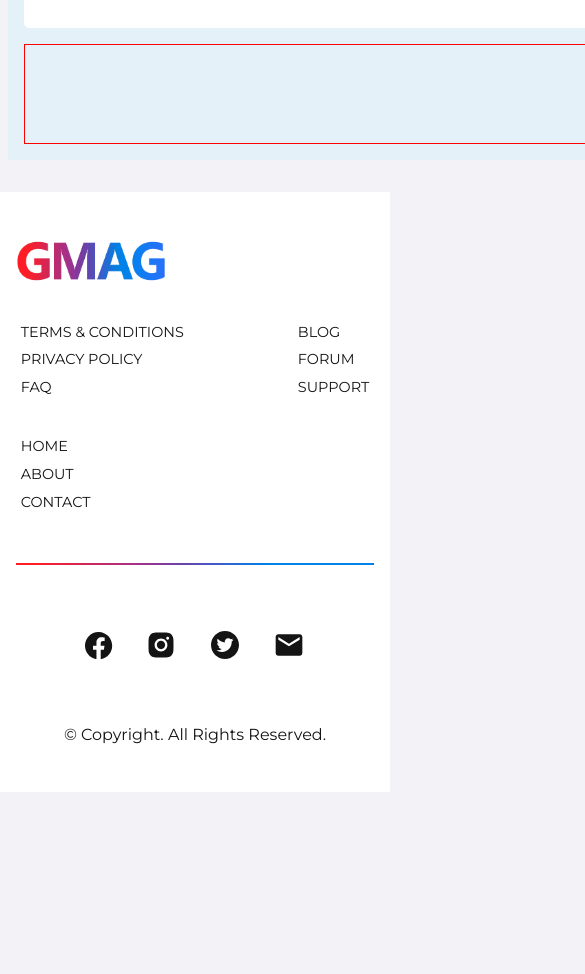
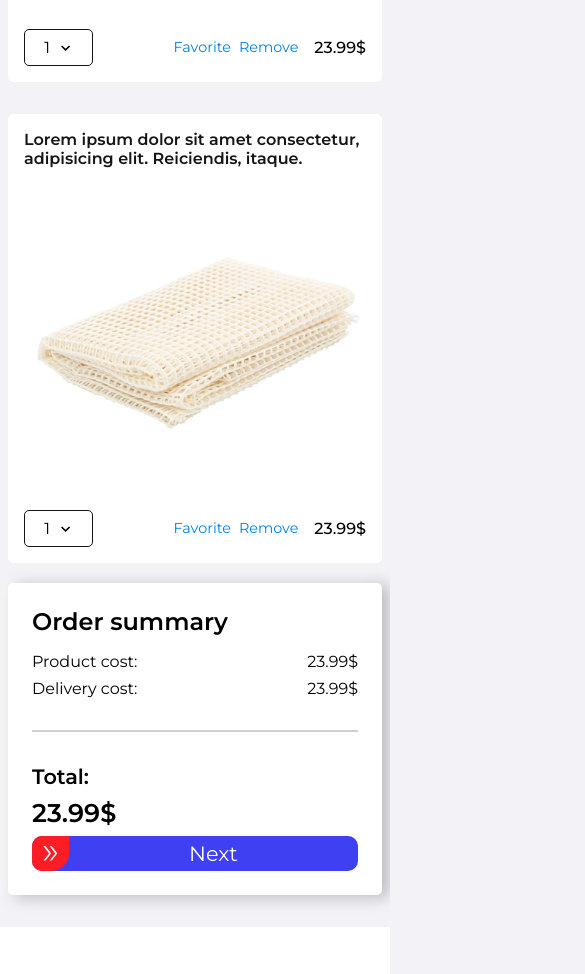
Before and after one commit to Aur71/eShop, a Next.js app: page /cart in a window 390 px wide. Shown: the part 1020-1994 px from the top of the page, 585 px wide, since content can reach past the window. Before the commit the page ends 1812 px from the top, so only its background shows below. Built offline with nearby package versions, Linux system fonts and the light colour scheme.

Commit message:
Cart done

```diff
--- a/components/cart/CheckOut.jsx
+++ b/components/cart/CheckOut.jsx
@@ -1,7 +1,38 @@
 import styles from '../../styles/cart/CheckOut.module.scss';
 
+// MEDIA
+import { AiOutlineDoubleRight } from 'react-icons/ai';
+
 const CheckOut = () => {
-  return <div className={styles.checkOut}>CheckOut</div>;
+  return (
+    <div className={styles.checkOut}>
+      <div className={styles.summory}>
+        <h2>Order summary</h2>
+
+        <p>
+          Product cost: <span>23.99$</span>
+        </p>
+
+        <p>
+          Delivery cost: <span>23.99$</span>
+        </p>
+      </div>
+
+      <div className={styles.line}></div>
+
+      <div className={styles.total}>
+        <h3>Total:</h3>
+        <h4>23.99$</h4>
+
+        <button>
+          <span>
+            <AiOutlineDoubleRight />
+          </span>
+          <span>Next</span>
+        </button>
+      </div>
+    </div>
+  );
 };
 
 export default CheckOut;
--- a/components/cart/Product.jsx
+++ b/components/cart/Product.jsx
@@ -66,10 +66,29 @@ const Product = () => {
           </div>
         </div>
 
-        <div className={styles.actionsContainer}></div>
+        <div className={styles.actionsContainer}>
+          <p>23.99$</p>
+
+          <div className={styles.btnContainer}>
+            <button>favorite</button>
+            <button>remove</button>
+          </div>
+        </div>
       </div>
 
-      <div className={styles.price}></div>
+      <div className={styles.price}>
+        <div className={styles.container}>
+          <p>
+            Product cost: <span>23.99$</span>
+          </p>
+          <p>
+            Delivery and processing cost: <span>0$</span>
+          </p>
+          <p>
+            Subtotal: <span>23.99$</span>
+          </p>
+        </div>
+      </div>
     </article>
   );
 };
--- a/styles/cart/Cart.module.scss
+++ b/styles/cart/Cart.module.scss
@@ -48,6 +48,10 @@
     grid-template-columns: 1fr 300px;
     gap: 20px;
 
+    @media only screen and (max-width: 1100px) {
+      grid-template-columns: 1fr;
+    }
+
     @media only screen and (max-width: 1450px) {
       max-width: 1100px;
     }
--- a/styles/cart/CheckOut.module.scss
+++ b/styles/cart/CheckOut.module.scss
@@ -2,8 +2,111 @@
 
 .checkOut {
   width: 100%;
-  height: 500px;
+  height: max-content;
   background-color: $white;
-  border-radius: 3px;
-  padding: 1rem;
+  border-radius: 5px;
+  padding: 1.5rem;
+  box-shadow: rgba(21, 32, 43, 0.281) 6px 2px 16px 0px,
+    rgba(255, 255, 255, 0.8) -6px -2px 16px 0px;
+
+  @media only screen and (max-width: 1100px) {
+    display: grid;
+    grid-template-columns: 1fr auto 300px;
+  }
+
+  @media only screen and (max-width: 700px) {
+    grid-template-columns: 1fr auto 150px;
+  }
+
+  @media only screen and (max-width: 700px) {
+    grid-template-columns: 1fr;
+  }
+
+  .summory {
+    width: 100%;
+    height: auto;
+
+    h2 {
+      font-size: 1.5rem;
+      font-weight: 600;
+      margin-bottom: 1rem;
+    }
+
+    p {
+      display: flex;
+
+      &:first-of-type {
+        margin-bottom: 0.5rem;
+      }
+
+      span {
+        margin-left: auto;
+      }
+    }
+  }
+
+  .line {
+    width: 100%;
+    height: 2px;
+    margin: 1rem 0;
+    background-color: $border-clr;
+
+    @media only screen and (max-width: 1100px) {
+      width: 2px;
+      height: 100%;
+      margin: 0 2rem;
+    }
+
+    @media only screen and (max-width: 700px) {
+      width: 100%;
+      height: 2px;
+      margin: 2rem 0;
+    }
+  }
+
+  .total {
+    width: 100%;
+    display: flex;
+    flex-direction: column;
+    gap: 0.5rem;
+
+    h3 {
+      font-size: 1.3rem;
+      font-weight: 600;
+    }
+
+    h4 {
+      font-size: 1.6rem;
+      font-weight: 600;
+    }
+
+    button {
+      display: grid;
+      grid-template-columns: auto 1fr;
+      background-color: $acc-clr-3;
+      place-items: center;
+      color: $white;
+      border-radius: 10px;
+      overflow: hidden;
+      transition: background-color 300ms;
+
+      &:hover {
+        background-color: $acc-clr;
+      }
+
+      span {
+        display: flex;
+        align-items: center;
+        font-size: 1.3rem;
+
+        padding: 0.3rem 0.5rem;
+
+        &:first-of-type {
+          background-color: $acc-clr-2;
+          height: 100%;
+          border-bottom-right-radius: 50%;
+        }
+      }
+    }
+  }
 }
--- a/styles/cart/Product.module.scss
+++ b/styles/cart/Product.module.scss
@@ -2,13 +2,19 @@
 
 .product {
   width: 100%;
-  padding: 1rem;
+  padding: 1.5rem;
   border-radius: 3px;
   background-color: #e4f1f9;
 
   display: grid;
-  grid-template-rows: auto 100px;
+  grid-template-rows: auto auto;
   gap: 1rem;
+
+  @media only screen and (max-width: 700px) {
+    padding: 0;
+    height: auto;
+    gap: 0;
+  }
 
   .info {
     width: 100%;
@@ -21,6 +27,34 @@
     grid-template-columns: 150px 350px 1fr 1fr;
     gap: 1rem;
 
+    @media only screen and (max-width: 1450px) {
+      grid-template-columns: 150px 340px auto auto;
+    }
+
+    @media only screen and (max-width: 1100px) {
+      grid-template-columns: 150px 350px auto auto;
+    }
+    @media only screen and (max-width: 850px) {
+      grid-template-columns: 150px auto auto auto;
+      gap: 2rem;
+      padding: 1rem 1.5rem 1rem 0.5rem;
+    }
+
+    @media only screen and (max-width: 700px) {
+      grid-template-columns: 150px 1fr;
+      padding: 1rem;
+      gap: 0.5rem 1rem;
+    }
+
+    @media only screen and (max-width: 450px) {
+      grid-template-columns: 1fr;
+      grid-template-areas:
+        'b b'
+        'a a'
+        'c d';
+      gap: 0;
+    }
+
     .imgContainer {
       width: 100%;
       height: 100%;
@@ -28,10 +62,19 @@
       justify-content: center;
       align-items: center;
 
+      @media only screen and (max-width: 450px) {
+        grid-area: a;
+      }
+
       img {
         width: 90%;
         height: 90%;
         object-fit: contain;
+
+        @media only screen and (max-width: 450px) {
+          width: 100%;
+          height: 100%;
+        }
       }
     }
 
@@ -43,8 +86,16 @@
       justify-content: center;
       gap: 1rem;
 
+      @media only screen and (max-width: 450px) {
+        grid-area: b;
+      }
+
       h2 {
         font-size: 1rem;
+
+        @media only screen and (max-width: 450px) {
+          font-size: 1.2;
+        }
 
         a {
           color: $text-clr-black;
@@ -58,6 +109,10 @@
 
       p {
         font-size: 0.9rem;
+
+        @media only screen and (max-width: 700px) {
+          display: none;
+        }
       }
     }
 
@@ -68,6 +123,11 @@
       justify-content: center;
       align-items: center;
       cursor: pointer;
+
+      @media only screen and (max-width: 450px) {
+        grid-area: c;
+        width: max-content;
+      }
 
       .quantity {
         display: flex;
@@ -130,14 +190,106 @@
     .actionsContainer {
       width: 100%;
       height: 100%;
+      display: flex;
+      flex-direction: column;
+      justify-content: center;
+      align-items: center;
+      gap: 0.5rem;
 
-      border: 1px solid red;
+      @media only screen and (max-width: 700px) {
+        flex-direction: row;
+      }
+
+      @media only screen and (max-width: 700px) {
+        justify-content: flex-end;
+        gap: 1rem;
+      }
+
+      @media only screen and (max-width: 450px) {
+        grid-area: d;
+        width: max-content;
+      }
+
+      p {
+        height: auto;
+        text-align: center;
+        font-weight: 500;
+        font-size: 1.2rem;
+
+        @media only screen and (max-width: 700px) {
+          order: 2;
+        }
+
+        @media only screen and (max-width: 450px) {
+          font-size: 1rem;
+        }
+
+        @media only screen and (max-width: 350px) {
+          font-size: 1.7rem;
+        }
+      }
+
+      .btnContainer {
+        display: flex;
+        align-items: center;
+        gap: 0.5rem;
+
+        @media only screen and (max-width: 1450px) {
+          flex-direction: column;
+        }
+
+        @media only screen and (max-width: 1100px) {
+          flex-direction: row;
+        }
+
+        @media only screen and (max-width: 850px) {
+          flex-direction: column;
+        }
+
+        @media only screen and (max-width: 700px) {
+          flex-direction: row;
+        }
+
+        @media only screen and (max-width: 350px) {
+          flex-direction: column;
+          gap: 0;
+        }
+
+        button {
+          text-transform: capitalize;
+          color: $acc-clr;
+          font-size: 0.9rem;
+        }
+      }
     }
   }
 
   .price {
     width: 100%;
     height: 100%;
-    border: 1px solid red;
+    display: flex;
+    flex-direction: column;
+    align-items: flex-end;
+
+    @media only screen and (max-width: 700px) {
+      display: none;
+    }
+
+    .container {
+      width: 350px;
+      display: flex;
+      flex-direction: column;
+      gap: 0.3rem;
+
+      p {
+        width: 100%;
+        font-size: 0.9rem;
+        display: flex;
+
+        span {
+          margin-left: auto;
+        }
+      }
+    }
   }
 }
--- a/styles/variables.scss
+++ b/styles/variables.scss
@@ -3,6 +3,7 @@
 $main-clr: #f2f2f7;
 $acc-clr: #0082e6;
 $acc-clr-2: #ff1d25;
+$acc-clr-3: rgb(64, 64, 243);
 $white: white;
 $black: black;
 $text-clr-black: rgb(20, 20, 20);
```
